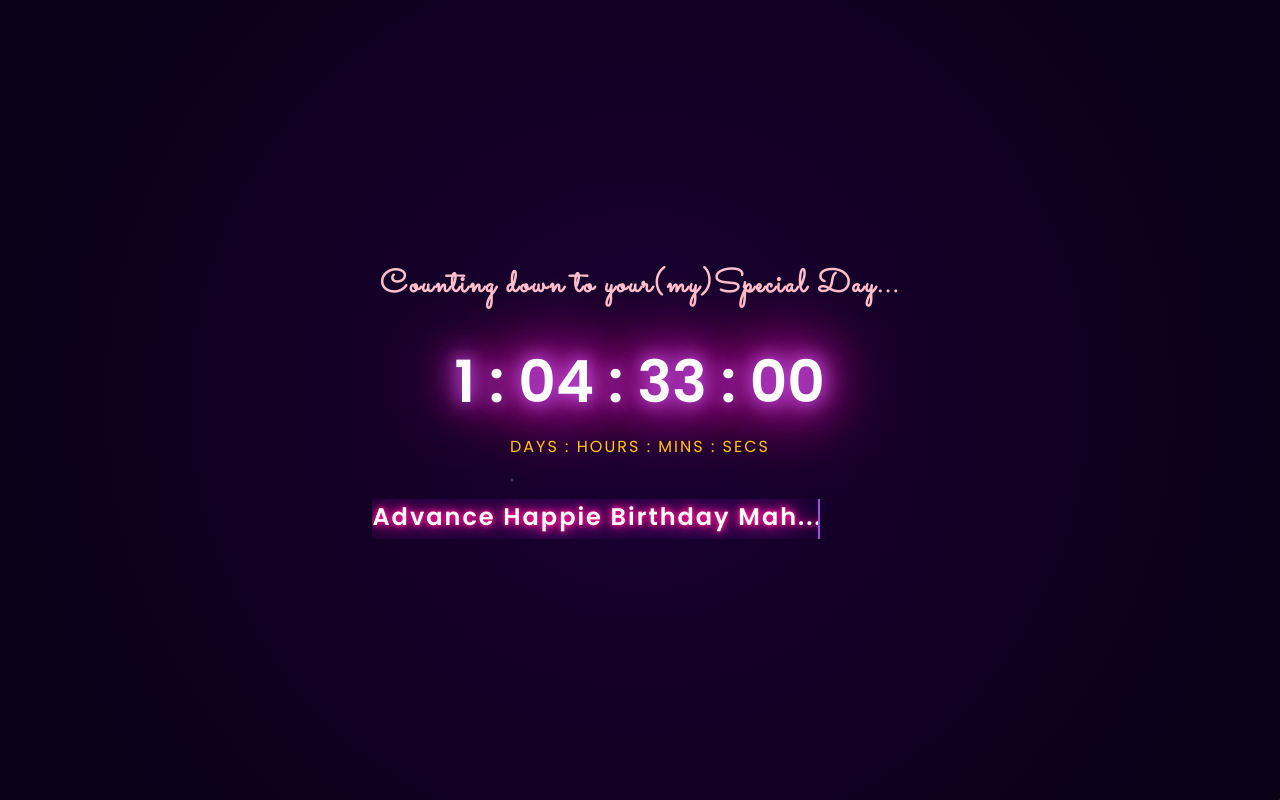
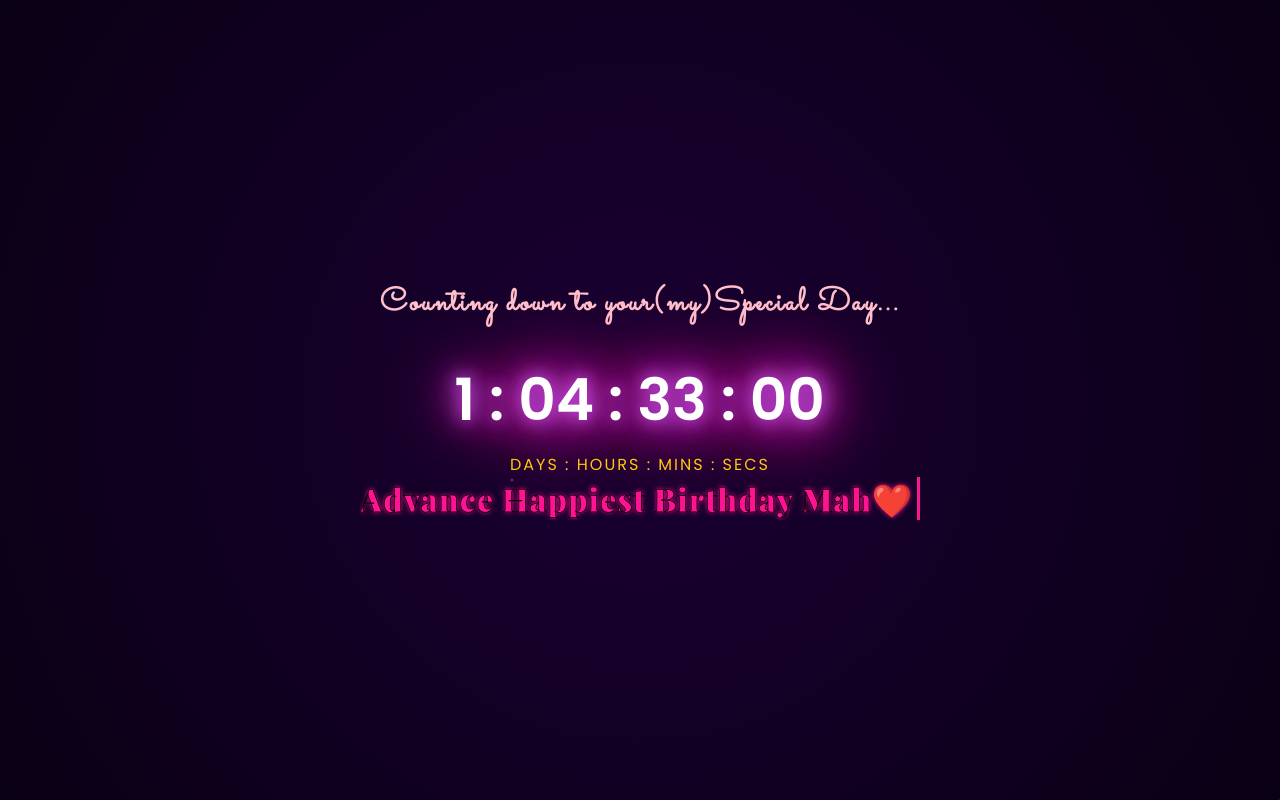
Before and after one commit to nattu-s28/Birthday, a plain HTML site: page index.html in a window 1280 px wide. Drawn offline with nearby package versions, Linux system fonts and the light colour scheme.

Commit message:
nattu : countdown modified

```diff
--- a/index.html
+++ b/index.html
@@ -9,7 +9,8 @@
     <!-- Google Fonts -->
     <link rel="preconnect" href="https://fonts.googleapis.com">
     <link rel="preconnect" href="https://fonts.gstatic.com" crossorigin>
-    <link href="https://fonts.googleapis.com/css2?family=Sacramento&family=Poppins:wght@300;400;600&display=swap"
+    <link
+        href="https://fonts.googleapis.com/css2?family=Sacramento&family=Poppins:wght@300;400;600&family=Playfair+Display:wght@700;900&display=swap"
         rel="stylesheet">
 
     <style>
@@ -456,6 +457,63 @@
             background: rgba(255, 255, 255, 0.3);
         }
 
+        .advance-wish {
+            font-family: 'Playfair Display', serif;
+            font-size: 2rem;
+            /* Fixed readable small size */
+            font-weight: 900;
+            color: var(--neon-pink);
+            -webkit-text-stroke: 0.7px black;
+            text-shadow: 0 0 5px var(--neon-pink);
+            margin: 0;
+            /* Margin handled by container */
+            letter-spacing: 1px;
+            text-align: left;
+            /* Text must remain left-aligned for cursor to move right */
+
+            /* Typewriter properties */
+            overflow: hidden;
+            border-right: 3px solid var(--neon-pink);
+            white-space: nowrap;
+            width: 0;
+            animation:
+                typing 4s steps(34, end) 1s forwards,
+                blinkCursor 0.75s step-end infinite;
+            display: inline-block;
+        }
+
+        @keyframes typing {
+            from {
+                width: 0
+            }
+
+            to {
+                width: 34ch
+            }
+
+            /* Exact character width target */
+        }
+
+        @keyframes blinkCursor {
+
+            from,
+            to {
+                border-color: transparent
+            }
+
+            50% {
+                border-color: var(--neon-pink)
+            }
+        }
+
+
+        /* Container to center the inline-block typewriter */
+        .advance-wish-container {
+            display: flex;
+            justify-content: center;
+            width: 100%;
+        }
+
         .balloon::after {
             content: '▼';
             position: absolute;
@@ -727,134 +785,7 @@
             transform: translateY(-1px) scale(1.02);
         }
 
-        /*
-         * ========================================
-         * GLITCH TYPEWRITER EFFECT
-         * ========================================
-         */
-        .glitch-wrapper {
-            margin-top: 40px;
-            opacity: 0;
-            animation: fadeIn 1s ease-out 2s forwards;
-            /* 2s delay for "slowly" */
-            min-height: 40px;
-            display: flex;
-            justify-content: center;
-        }
 
-        .glitch-text {
-            font-family: 'Poppins', sans-serif;
-            font-size: 1.5rem;
-            font-weight: 700;
-            color: #fff;
-            position: relative;
-            display: inline-block;
-            letter-spacing: 2px;
-            text-shadow:
-                0 0 5px var(--neon-pink),
-                0 0 10px var(--neon-pink),
-                0 0 20px var(--neon-pink),
-                0 0 40px var(--neon-violet),
-                0 0 80px var(--neon-violet);
-        }
-
-        /* Typewriter Animation */
-        .glitch-text::before {
-            content: "Advance Happie Birthday Mah....! ❤️";
-            position: absolute;
-            top: 0;
-            left: 0;
-            width: 0;
-            height: 100%;
-            overflow: hidden;
-            border-right: 2px solid var(--neon-violet);
-            color: #fff;
-            text-shadow:
-                0 0 5px var(--neon-pink),
-                0 0 10px var(--neon-pink),
-                0 0 20px var(--neon-pink),
-                0 0 40px var(--neon-violet),
-                0 0 80px var(--neon-violet);
-            animation: typing 3s steps(30, end) 2.5s forwards, blinkCursor 0.75s step-end infinite;
-            white-space: nowrap;
-        }
-
-        /* Glitch Animation Layer */
-        .glitch-text::after {
-            content: "Advance Happie Birthday Mah....! ❤️";
-            position: absolute;
-            top: 0;
-            left: 0;
-            width: 0;
-            height: 100%;
-            overflow: hidden;
-            color: #fff;
-            opacity: 0.8;
-            animation: typing 3s steps(30, end) 2.5s forwards, glitch 1s infinite alternate-reverse;
-            text-shadow: -2px 0 red, 2px 0 blue;
-            clip-path: polygon(0 0, 100% 0, 100% 45%, 0 45%);
-            background: transparent;
-            white-space: nowrap;
-        }
-
-        /* Ensure the base text is hidden (hack to maintain layout width) */
-        .glitch-text span {
-            visibility: hidden;
-        }
-
-        @keyframes typing {
-            from {
-                width: 0
-            }
-
-            to {
-                width: 100%
-            }
-        }
-
-        @keyframes blinkCursor {
-
-            from,
-            to {
-                border-color: transparent
-            }
-
-            50% {
-                border-color: var(--neon-violet)
-            }
-        }
-
-        @keyframes glitch {
-            0% {
-                clip-path: polygon(0 2%, 100% 2%, 100% 5%, 0 5%);
-                transform: translate(2px, 0);
-            }
-
-            20% {
-                clip-path: polygon(0 15%, 100% 15%, 100% 15%, 0 15%);
-                transform: translate(-2px, 0);
-            }
-
-            40% {
-                clip-path: polygon(0 10%, 100% 10%, 100% 20%, 0 20%);
-                transform: translate(2px, 0);
-            }
-
-            60% {
-                clip-path: polygon(0 1%, 100% 1%, 100% 2%, 0 2%);
-                transform: translate(-2px, 0);
-            }
-
-            80% {
-                clip-path: polygon(0 33%, 100% 33%, 100% 33%, 0 33%);
-                transform: translate(10px, -5px);
-            }
-
-            100% {
-                clip-path: polygon(0 44%, 100% 44%, 100% 44%, 0 44%);
-                transform: translate(-2px, 0);
-            }
-        }
 
         /*
          * ========================================
@@ -867,16 +798,12 @@
             }
 
             #countdown-timer {
-                font-size: 2rem;
-                /* Adjusted for full date string */
+                font-size: 11vw;
+                /* Responsive sizing for full date string */
             }
 
             .countdown-label {
                 font-size: 0.8rem;
-            }
-
-            .glitch-text {
-                font-size: 1rem;
             }
 
             #greeting-text {
@@ -912,17 +839,33 @@
             .card-back {
                 font-size: 0.9rem;
             }
+
+            .advance-wish {
+                font-size: 9px !important;
+                /* Critical: Must be small enough for 34ch to fit on 320px */
+                letter-spacing: 0px;
+                /* Remove spacing to save width */
+                margin-top: 10px;
+                -webkit-text-stroke: 0.3px black;
+                width: 100%;
+                /* Ensure container fit */
+                display: flex;
+                /* Helps with alignment in container */
+                justify-content: center;
+                /* Center the block itself */
+            }
         }
 
         @media (max-width: 400px) {
             #countdown-timer {
-                font-size: 1.5rem;
-                /* Further reduced for small screens */
+                font-size: 10vw;
+                /* Further adjustment for very small screens */
             }
 
             .countdown-label {
                 font-size: 0.7rem;
             }
+
 
 
             #greeting-text {
@@ -960,13 +903,12 @@
             <button id="enter-btn" class="btn" style="display: none; margin-top: 30px;" onclick="nextStage()">Enter to
                 Your 19th Year &rarr;</button>
 
-            <!-- Glitch Text Section -->
-            <div class="glitch-wrapper">
-                <div class="glitch-text">
-                    <!-- Invisible spacer -->
-                    <span>Advance Happiest Birthday Mah....! ❤️</span>
-                </div>
+            <!-- Advance Wish -->
+            <div class="advance-wish-container">
+                <div class="advance-wish">Advance Happiest Birthday Mah❤️</div>
             </div>
+
+
         </div>
     </div>
 
```
